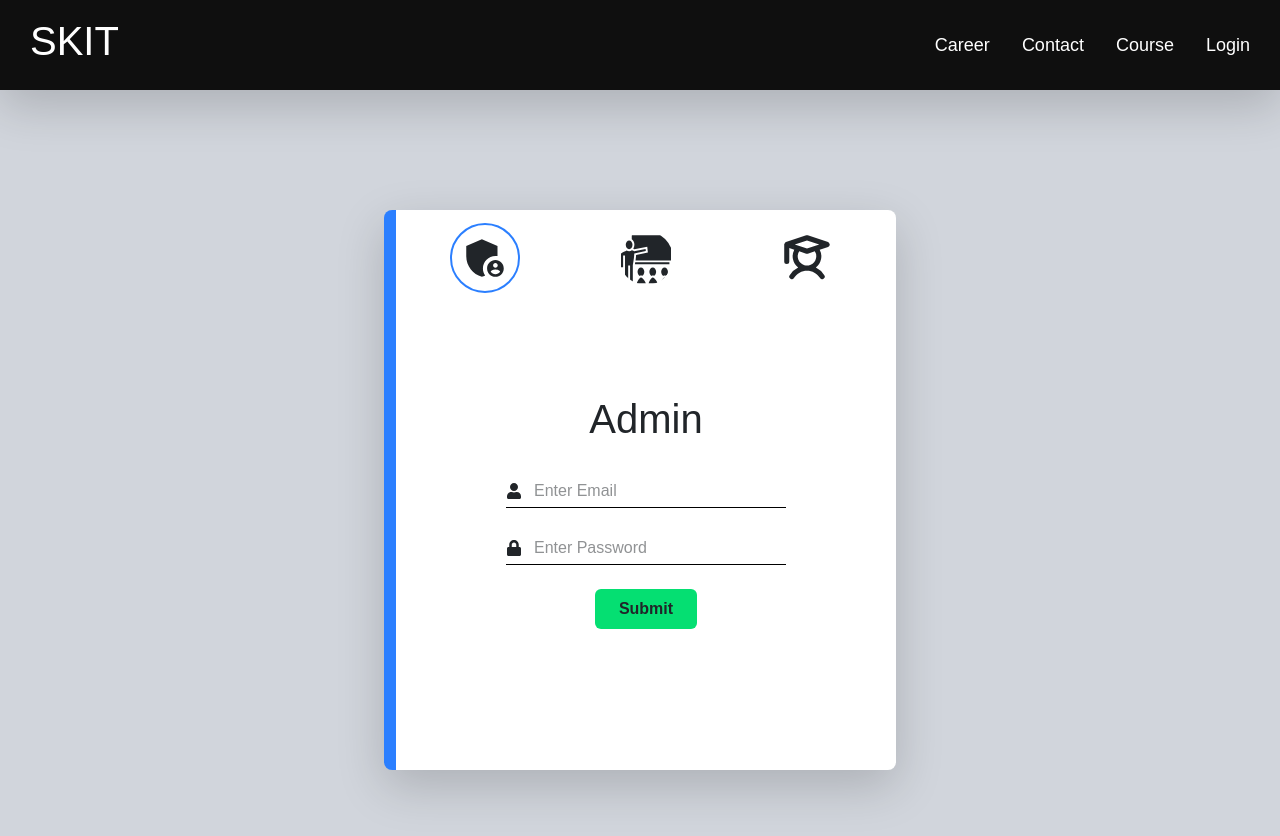
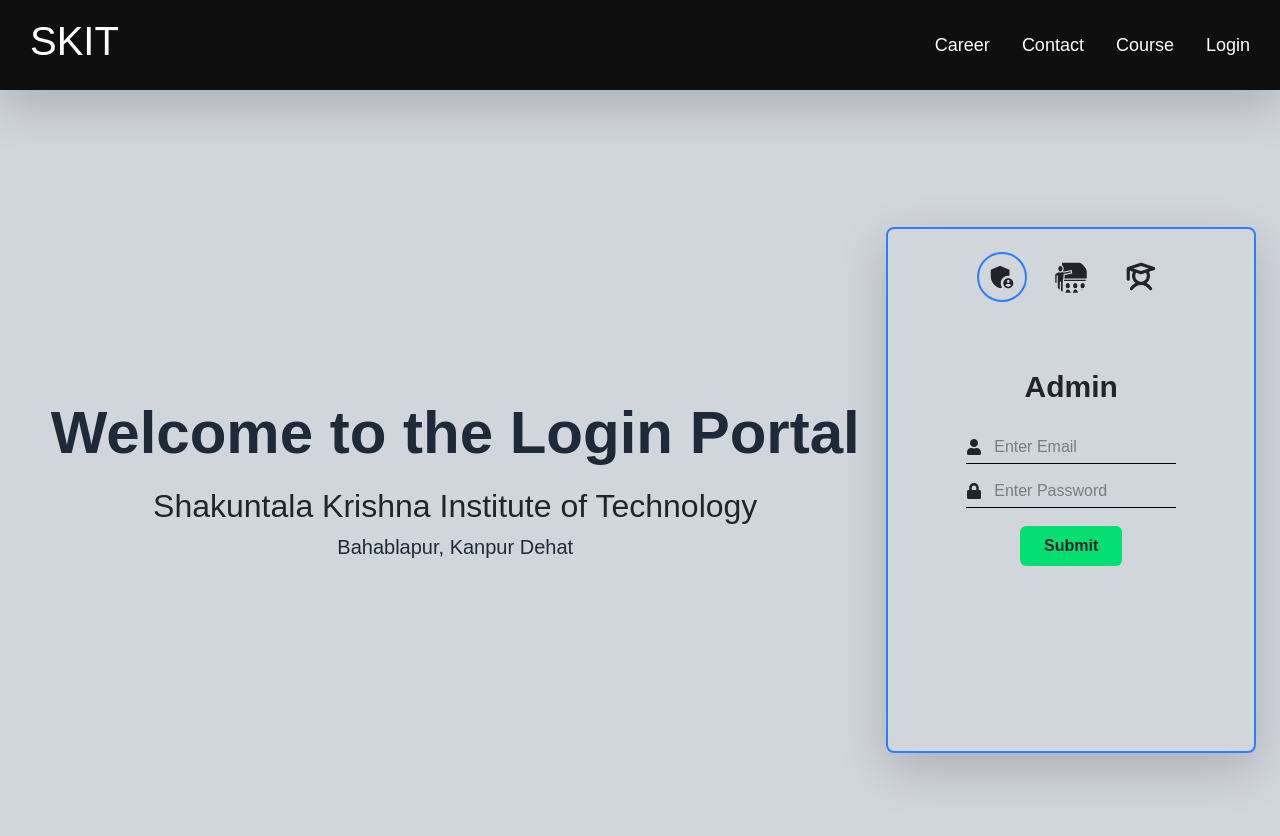
Before and after one commit to AdarshKatiyar-23071001528/loginFront, a React (Vite) app: page /login in a window 1280 px wide. Shown: the top 836 px of the page. Built offline with nearby package versions, Linux system fonts and the light colour scheme; no server answers.

Commit message:
fix error

```diff
--- /dev/null
+++ b/Users/Box.jsx
@@ -0,0 +1,23 @@
+import React, { useEffect, useState } from 'react'
+
+const Box = ({name, value}) => {
+    let [color, setColor] = useState('');
+    useEffect(() =>{
+        if(name === "Receive Payment"){
+            setColor("blue");
+        }
+        else if(name === "Pending Payment"){
+            setColor("green");
+        }
+    },[name])
+
+  return (
+    <div className={`w-[200px] border-l-4  rounded-l-2xl flex flex-col
+    bg-${color}-100 border-${color}-500 p-2 shadow-lg`}>
+      <p className='font-bold text-xl'>{name}</p>
+      <p className='text-gray-600 text-2xl text-center'>{value}</p>
+    </div>
+  )
+}
+
+export default Box
--- a/Users/Login.jsx
+++ b/Users/Login.jsx
@@ -31,13 +31,16 @@
 
 
              <div className='AdminLoginContainer h-full w-full  flex  justify-center items-center '>
-                    <div className='h-[300px] w-[300px]
-                    md:h-[400px] md:w-[400px]  flex flex-col justify-center items-center gap-4'>
-                      <form action="" onSubmit={ submitHandler} className='h-[300px] w-[300px]
-                    md:h-[400px] md:w-[400px]  flex flex-col justify-center items-center gap-4'>
-                        <h1 className="text-2xl font-bold">Admin</h1>
+                    <div className='h-[200px] w-[300px]
+                    md:h-[200px] md:w-[300px]  flex flex-col justify-center items-center gap-2'>
+                      <form action="" onSubmit={ submitHandler} className='h-[200px] w-[300px]
+                    md:h-[200px] md:w-[300px]  flex flex-col justify-around items-center gap-2 '>
+
+                        <p className="text-3xl font-bold">Admin</p>
+
                         <div className='flex border-bottom border-black gap-2 w-[70%]'> <FaUser className='mt-2' />
-                          <input type="email" name="email" id="email" value={formData.email} onChange={onChangeHandler} placeholder='Enter Email' className='outline-none p-1 w-[70%] bg-trancparent' /></div>
+                          <input type="email" name="email" id="email" value={formData.email} onChange={onChangeHandler} placeholder='Enter Email' className='outline-none p-1 w-[70%] bg-transparent' />
+                          </div>
 
 
                         <div className='flex gap-2 w-[70%] border-bottom border-black'>
@@ -46,7 +49,8 @@
                         </div>
 
 
-                        <button type="submit" className='bg-green-400 px-4 py-2 rounded font-bold '>Submit</button>
+                        <button type="submit" className='bg-green-400 px-4 py-2 rounded font-bold mt-2'>Submit</button>
+
                       </form>
 
                     </div>
--- a/Users/MultiLogin.jsx
+++ b/Users/MultiLogin.jsx
@@ -11,39 +11,52 @@
   const [role, setRole] = useState("admin");
   return (
     <>
-      <div className="h-full w-full flex justify-center items-center bg-gray-300 mt-20 ">
+      <div className="h-full w-full flex justify-end items-center bg-gray-300 mt-20 p-4">
+
+        <div className="w-[30%] md:w-[70%] h-[50%] md:h-[70%] flex flex-col justify-center items-center">
+          <p className="text-6xl font-bold text-gray-800 mb-4 font-bold">Welcome to the Login Portal</p>
+          <h2 className="">Shakuntala Krishna Institute of Technology</h2>
+          <p className="text-gray-800 text-xl">Bahablapur, Kanpur Dehat</p>
+
+        </div>
         <div
-          className={`h-[65%] md:h-[70%] w-[70%] md:w-[40%] bg-white rounded-lg shadow-lg p-2 border-l-12 ${role === "admin" ? "border-blue-500" : role === "teacher" ? "border-green-500" : role === "student" ? "border-yellow-500" : ""}`}
+          className={`h-[50%] md:h-[70%] w-[70%] md:w-[30%] rounded-lg shadow-lg p-2 flex flex-col items-center  border-2 border-l-12 ${role === "admin" ? "border-blue-500" : role === "teacher" ? "border-green-500" : role === "student" ? "border-yellow-500" : ""}`}
         >
-          <div className="choose flex flex-row md:flex-row justify-around items-center h-20 w-full  rounded-lg ">
+          <div className="choose flex flex-row md:flex-row justify-around items-center h-20 w-[200px]  rounded-lg gap-2">
             <MdAdminPanelSettings
-              size={70}
+              size={50}
               onClick={() => setRole("admin")}
               title="admin"
               className={`cursor-pointer hover:border-2 rounded-full p-2 ${role === "admin" ? "border-2 border-blue-500" : ""}`}
             />
             <GiTeacher
-              size={70}
+              size={50}
               onClick={() => setRole("teacher")}
               title="teacher"
               className={`cursor-pointer hover:border-2 rounded-full p-2 ${role === "teacher" ? "border-2 border-green-500" : ""}`}
             />
             <PiStudentBold
-              size={70}
+              size={50}
               onClick={() => setRole("student")}
               title="student"
               className={`cursor-pointer hover:border-2 rounded-full p-2 ${role === "student" ? "border-2 border-yellow-500" : ""}`}
             />
           </div>
-          <div className="logBox h-[70%] w-full flex flex-col justify-center items-center  mt-4 overflow-hidden">
+
+
+          <div className="logBox h-[50%] w-full flex flex-col justify-center items-center  mt-4 ">
             {role === "admin" && <Login />}
             {role === "teacher" && <TeacherLogin />}
             {role === "student" && <StudentLogin />}
           </div>
+
+
         </div>
       </div>
     </>
   );
 };
 
+
+
 export default MultiLogin;
--- a/Users/TodayCollection.jsx
+++ b/Users/TodayCollection.jsx
@@ -39,7 +39,7 @@
   return (
 
 
-    <div className='w-[200px] border-l-4 border-blue-500 rounded-l-2xl flex flex-col bg-blue-100 p-2 shadow-lg'>
+    <div className='w-[200px] border-l-4 border-red-500 rounded-l-2xl flex flex-col bg-red-100 p-2 shadow-lg'>
       <p className='font-bold text-xl'>Today Collection</p>
       <p className='text-gray-600 text-2xl text-center'>₹{collection}</p>
     </div>
--- a/src/Student/StudentLogin.jsx
+++ b/src/Student/StudentLogin.jsx
@@ -29,11 +29,11 @@
   return (
     <>
       <div className='studentLoginContainer h-full w-full  flex  justify-center items-center '>
-        <div className='h-[300px] w-[300px]
-        md:h-[400px] md:w-[400px]  rounded-lg flex flex-col justify-center items-center gap-4'>
-          <form action="" onSubmit={ submithandler} className='h-[300px] w-[300px]
-        md:h-[400px] md:w-[400px]  rounded-lg  flex flex-col justify-center items-center gap-4'>
-            <h1 className="text-2xl font-bold">Student</h1>
+        <div className='h-[200px] w-[300px]
+        md:h-[200px] md:w-[300px]  rounded-lg flex flex-col justify-center items-center gap-1'>
+          <form action="" onSubmit={ submithandler} className='h-[200px] w-[300px]
+        md:h-[200px] md:w-[300px]  rounded-lg  flex flex-col justify-center items-center gap-2'>
+            <p className="text-3xl font-bold">Student</p>
             <div className='flex border-bottom border-black gap-2 w-[70%]'> <FaUser className='mt-2' />
               <input type="email" name="email" id="email" value={FormData.email} onChange={onChangeHandler} placeholder='Enter Email' className='outline-none p-1 w-[70%] bg-trancparent' /></div>
 
@@ -44,7 +44,7 @@
             </div>
 
 
-            <button type="submit" className='bg-green-400 px-4 py-2 rounded font-bold '>Submit</button>
+            <button type="submit" className='bg-green-400 px-4 py-2 rounded font-bold mt-2'>Submit</button>
           </form>
 
         </div>
--- a/src/Teacher/TeacherLogin.jsx
+++ b/src/Teacher/TeacherLogin.jsx
@@ -1,3 +1,5 @@
+
+
 import React, { useContext, useState } from 'react'
 import { useNavigate } from 'react-router-dom';
 import AppContext from '../Context/AppContext';
@@ -31,13 +33,13 @@
 
   return (
        <div className='TeacherLoginContainer h-full w-full  flex  justify-center items-center '>
-                        <div className='h-[300px] w-[300px]
-                        md:h-[400px] md:w-[400px]  flex flex-col justify-center items-center gap-4'>
-                          <form action="" onSubmit={ submitHandler} className='h-[300px] w-[300px]
-                        md:h-[400px] md:w-[400px]  flex flex-col justify-center items-center gap-4'>
-                            <h1 className="text-2xl font-bold">Teacher</h1>
+                        <div className='h-[200px] w-[300px]
+                        md:h-[200px] md:w-[300px]  flex flex-col justify-center items-center gap-2'>
+                          <form action="" onSubmit={ submitHandler} className='h-[200px] w-[300px]
+                        md:h-[200px] md:w-[300px]  flex flex-col justify-center items-center gap-2'>
+                            <p className="text-3xl font-bold">Teacher</p>
                             <div className='flex border-bottom border-black gap-2 w-[70%]'> <FaUser className='mt-2' />
-                              <input type="email" name="email" id="email" value={formData.email} onChange={onChangeHandler} placeholder='Enter Email' className='outline-none p-1 w-[70%] bg-trancparent' /></div>
+                              <input type="email" name="email" id="email" value={formData.email} onChange={onChangeHandler} placeholder='Enter Email' className='outline-none p-1 w-[70%] bg-transparent' /></div>
 
 
                             <div className='flex gap-2 w-[70%] border-bottom border-black'>
@@ -46,7 +48,7 @@
                             </div>
 
 
-                            <button type="submit" className='bg-green-400 px-4 py-2 rounded font-bold '>Submit</button>
+                            <button type="submit" className='bg-green-400 px-4 py-2 rounded font-bold mt-2'>Submit</button>
                           </form>
 
                         </div>
--- a/src/api/axios.js
+++ b/src/api/axios.js
@@ -1,8 +1,7 @@
 import axios from 'axios';
 
 const api = axios.create({
-    baseURL:"https://loginback.vercel.app/api"
-    // baseURL: "http://localhost:1000/api"
+    baseURL: import.meta.env.VITE_API_URL// || "http://localhost:1000/api"
 });
 
 export default api;
```
Also changed, not shown: Users/AdminDash.jsx (+50 -5 lines), 1 other file (tests, documents, lock files or other folders).
